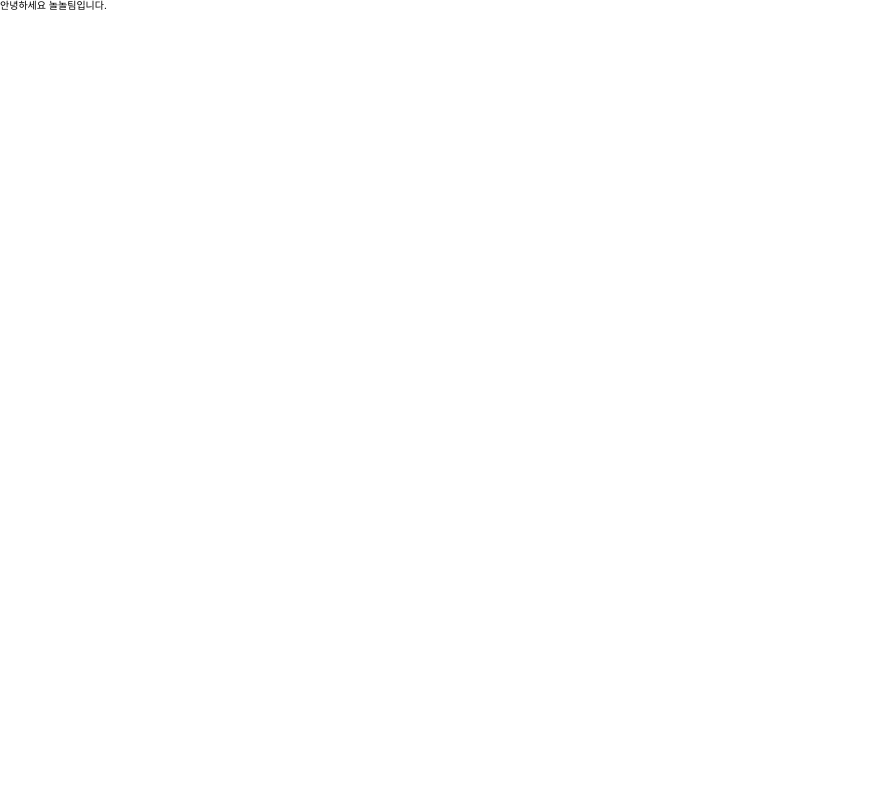
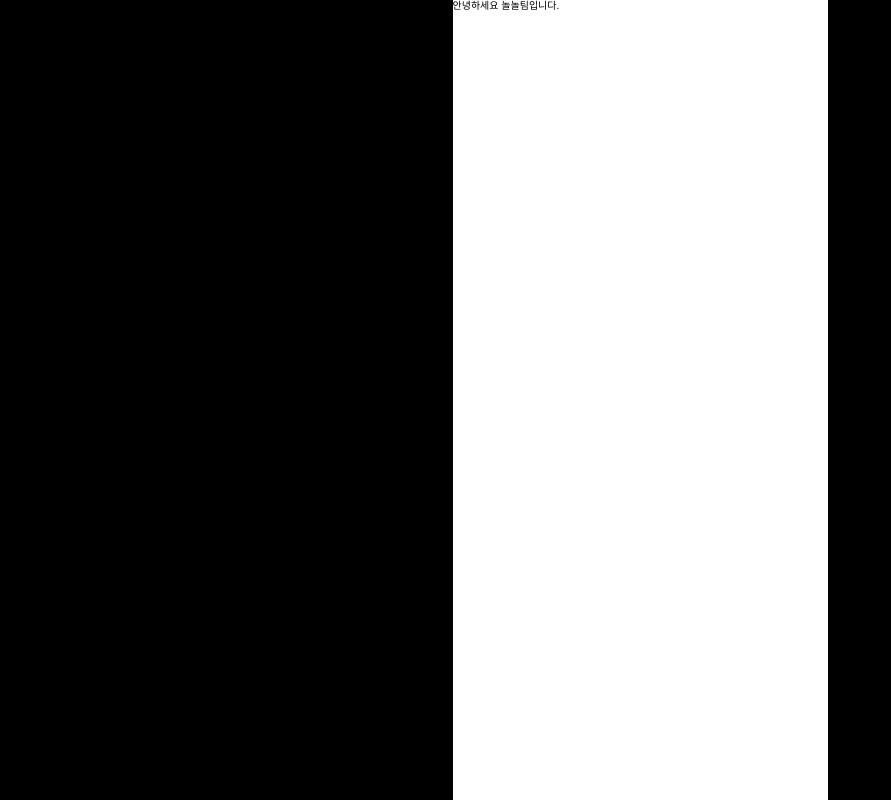
Before and after one commit to NolNol9oormthon/UseMineClient, a Next.js app: page / in a window 1280 px wide. Shown: the whole page, without its empty margins (0-891 px from the left). Built offline with nearby package versions, Linux system fonts and the light colour scheme.

Commit message:
[init] firebase deploy reset and reinit / set maxwidth

```diff
--- a/pages/_app.tsx
+++ b/pages/_app.tsx
@@ -1,11 +1,34 @@
 import GlobalStyle from '../src/styles/globalStyle';
 import type { AppProps } from 'next/app';
+import styled from 'styled-components';
+
+const BodyInner = styled.div`
+  display: flex;
+  // flex-direction: column;
+  justify-content: center;
+  // align-items: center;
+  min-height: 100vh;
+  background-color: #000000;
+`;
+
+const WebAppContainer = styled.div`
+  width: 100%;
+  max-width: 375px;
+  height: 100%;
+  min-height: 100vh;
+  background-color: #ffffff;
+  // position: absolute;
+`;
 
 const App = ({ Component, pageProps }: AppProps) => {
   return (
     <>
       <GlobalStyle />
-      <Component {...pageProps} />
+      <BodyInner>
+        <WebAppContainer>
+          <Component {...pageProps} />
+        </WebAppContainer>
+      </BodyInner>
     </>
   );
 };
--- a/pages/index.tsx
+++ b/pages/index.tsx
@@ -1,7 +1,12 @@
 import { NextPage } from 'next';
+import styled from "styled-components";
+
+const Container = styled.div`
+  height: 100%;
+`
 
 const Home: NextPage = () => {
-  return <div>안녕하세요 놀놀팀입니다.</div>;
+  return <Container>안녕하세요 놀놀팀입니다.</Container>;
 };
 
 export default Home;
```
